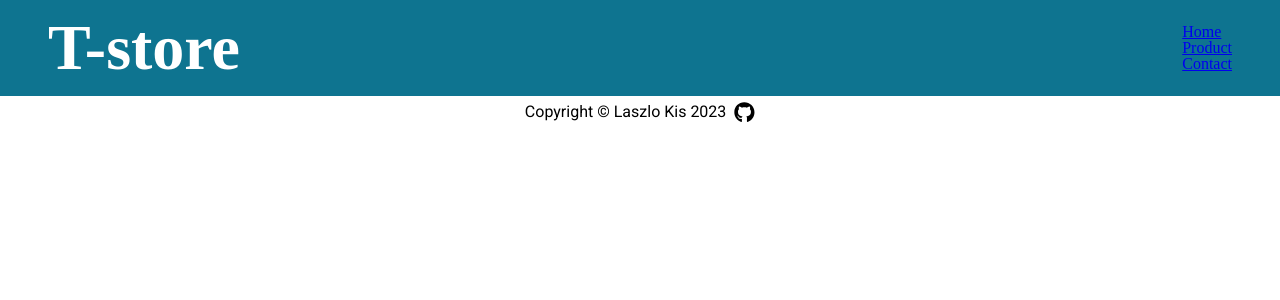
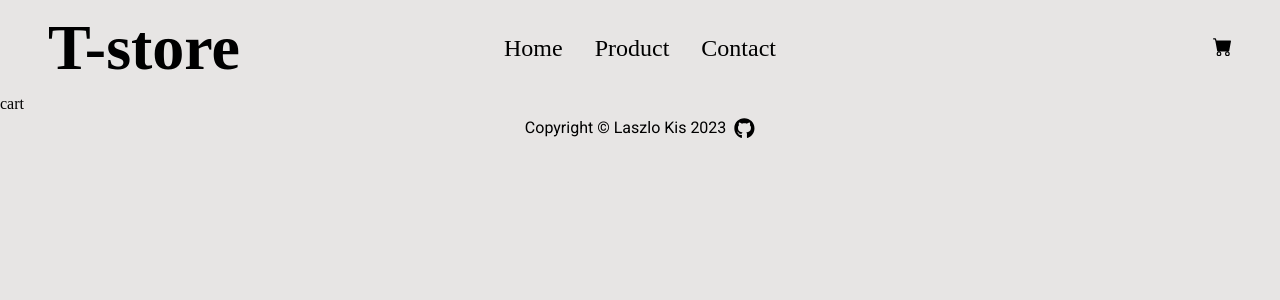
Before and after one commit to ev0clu/shopping-cart, a React (Create React App) app: page /cart in a window 1280 px wide. Shown: the top 300 px of the page. Built offline with nearby package versions, Linux system fonts and the light colour scheme.

Commit message:
Header is prepared

```diff
--- a/src/App.js
+++ b/src/App.js
@@ -1,21 +1,17 @@
 import React from 'react';
-import { BrowserRouter, Routes, Route } from 'react-router-dom';
+import { BrowserRouter } from 'react-router-dom';
 import Header from './components/Header';
 import Footer from './components/Footer';
-import Home from './components/Home';
-import Product from './components/Product';
-import Contact from './components/Contact';
+import Main from './components/Main';
 
 const App = () => {
     return (
         <BrowserRouter>
-            <Header />
-            <Routes>
-                <Route path="/" element={<Home />} />
-                <Route path="/product" element={<Product />} />
-                <Route path="/contact" element={<Contact />} />
-            </Routes>
-            <Footer />
+            <div className="App">
+                <Header />
+                <Main />
+                <Footer />
+            </div>
         </BrowserRouter>
     );
 };
--- a/src/assets/Header.css
+++ b/src/assets/Header.css
@@ -4,11 +4,28 @@ header {
     justify-content: space-between;
     align-items: center;
     padding: 1rem 3rem 1rem 3rem;
-    background-color: #0e7490;
-    color: white;
+    color: black;
 }
 
-header h1 {
+.logo,
+.nav-links,
+.nav-cart {
+    width: 18rem;
+}
+
+.logo {
+    text-align: start;
+}
+
+.nav-links {
+    text-align: center;
+}
+
+.nav-cart {
+    text-align: end;
+}
+
+.logo {
     font-size: 4rem;
     font-weight: 700;
 }
@@ -22,8 +39,42 @@ header h1 {
 }
 
 .nav-links li {
-    font-size: 1.2rem;
+    position: relative;
+    font-size: 1.5rem;
+    font-weight: 500;
 }
 
-.nav-items li:hover {
+.nav-links a {
+    text-decoration: none;
+    color: black;
 }
+
+.nav-links a:hover {
+    transition: transform 0.5s;
+}
+
+.nav-links li::after {
+    position: absolute;
+    content: '';
+    width: 100%;
+    height: 3px;
+    top: 100%;
+    left: 0;
+    background: #0c4a6e;
+    transition: transform 0.5s;
+    transform: scaleX(0);
+    transform-origin: left;
+}
+
+.nav-links li:hover::after {
+    transform: scaleX(1);
+}
+
+.cart {
+    font-size: 1.2rem;
+    color: black;
+}
+
+.cart:hover {
+    color: #737373;
+}
--- a/src/assets/index.css
+++ b/src/assets/index.css
@@ -5,6 +5,7 @@ body {
         'Droid Sans', 'Helvetica Neue', sans-serif;
     -webkit-font-smoothing: antialiased;
     -moz-osx-font-smoothing: grayscale;
+    background-color: #e7e5e4;
 }
 
 * {
--- a/src/components/Header.js
+++ b/src/components/Header.js
@@ -1,21 +1,29 @@
 import React from 'react';
 import { Link } from 'react-router-dom';
 import '../assets/Header.css';
+import { BsCartFill } from 'react-icons/bs';
 
 const Header = () => {
     return (
         <header>
-            <h1>T-store</h1>
-            <ul className="nav-items">
-                <Link to="/">
-                    <li>Home</li>
-                </Link>
-                <Link to="/product">
-                    <li>Product</li>
-                </Link>
-                <Link to="/contact">
-                    <li>Contact</li>
-                </Link>
+            <h1 className="logo">T-store</h1>
+            <ul className="nav-links">
+                <li>
+                    <Link to="/">Home</Link>
+                </li>
+                <li>
+                    <Link to="/product">Product</Link>
+                </li>
+                <li>
+                    <Link to="/contact">Contact</Link>
+                </li>
+            </ul>
+            <ul className="nav-cart">
+                <li>
+                    <Link to="/cart" className="cart">
+                        <BsCartFill />
+                    </Link>
+                </li>
             </ul>
         </header>
     );
--- /dev/null
+++ b/src/components/Main.js
@@ -0,0 +1,20 @@
+import React from 'react';
+
+import { Routes, Route } from 'react-router-dom';
+import Home from './pages/Home';
+import Product from './pages/Product';
+import Contact from './pages/Contact';
+import Cart from './pages/Cart';
+
+const Main = () => {
+    return (
+        <Routes>
+            <Route path="/" element={<Home />} />
+            <Route path="/product" element={<Product />} />
+            <Route path="/contact" element={<Contact />} />
+            <Route path="/cart" element={<Cart />} />
+        </Routes>
+    );
+};
+
+export default Main;
--- /dev/null
+++ b/src/components/pages/Cart.js
@@ -0,0 +1,11 @@
+import React from 'react';
+
+const Cart = () => {
+    return (
+        <div>
+            <h1>cart</h1>
+        </div>
+    );
+};
+
+export default Cart;
```
Also changed, not shown: src/assets/App.css (deleted, +0 -38 lines), src/components/pages/Contact.js (renamed from src/components/Contact.js), src/components/pages/Home.js (renamed from src/components/Home.js), src/components/pages/Product.js (renamed from src/components/Product.js).
